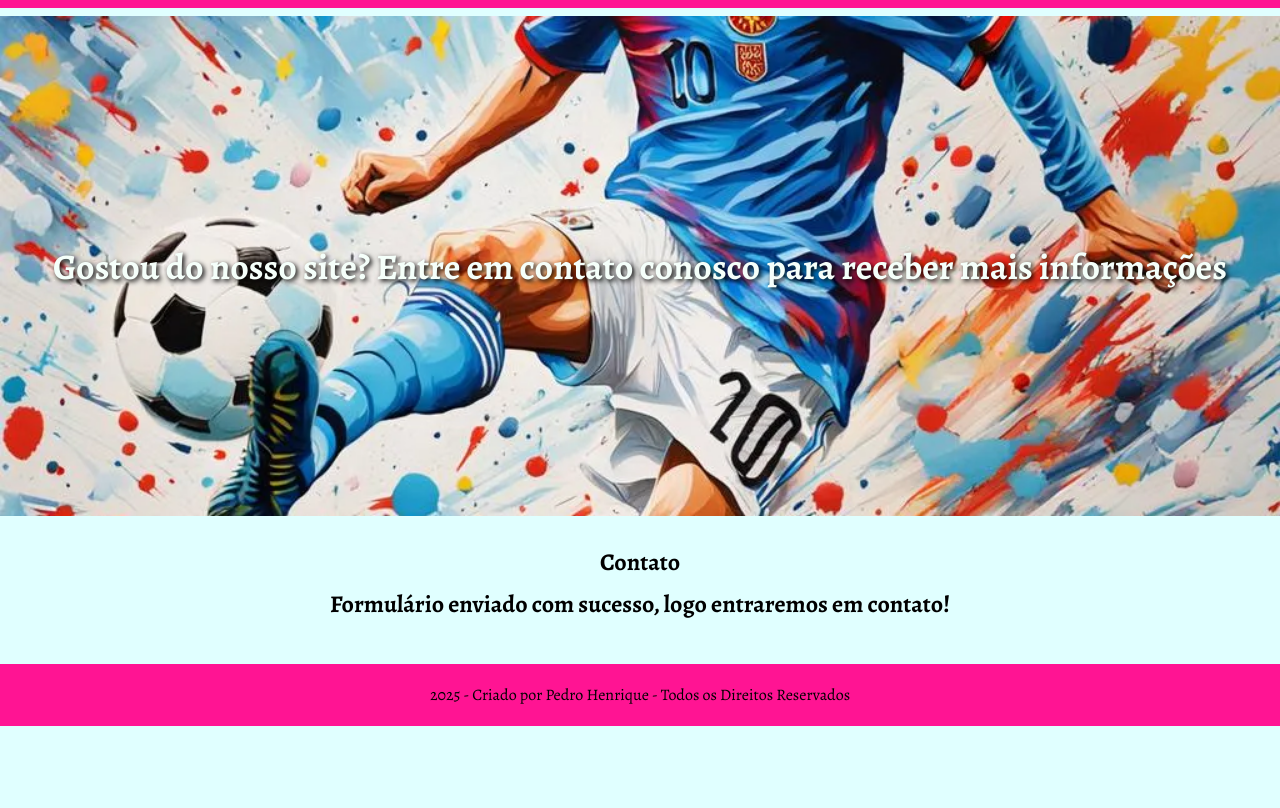
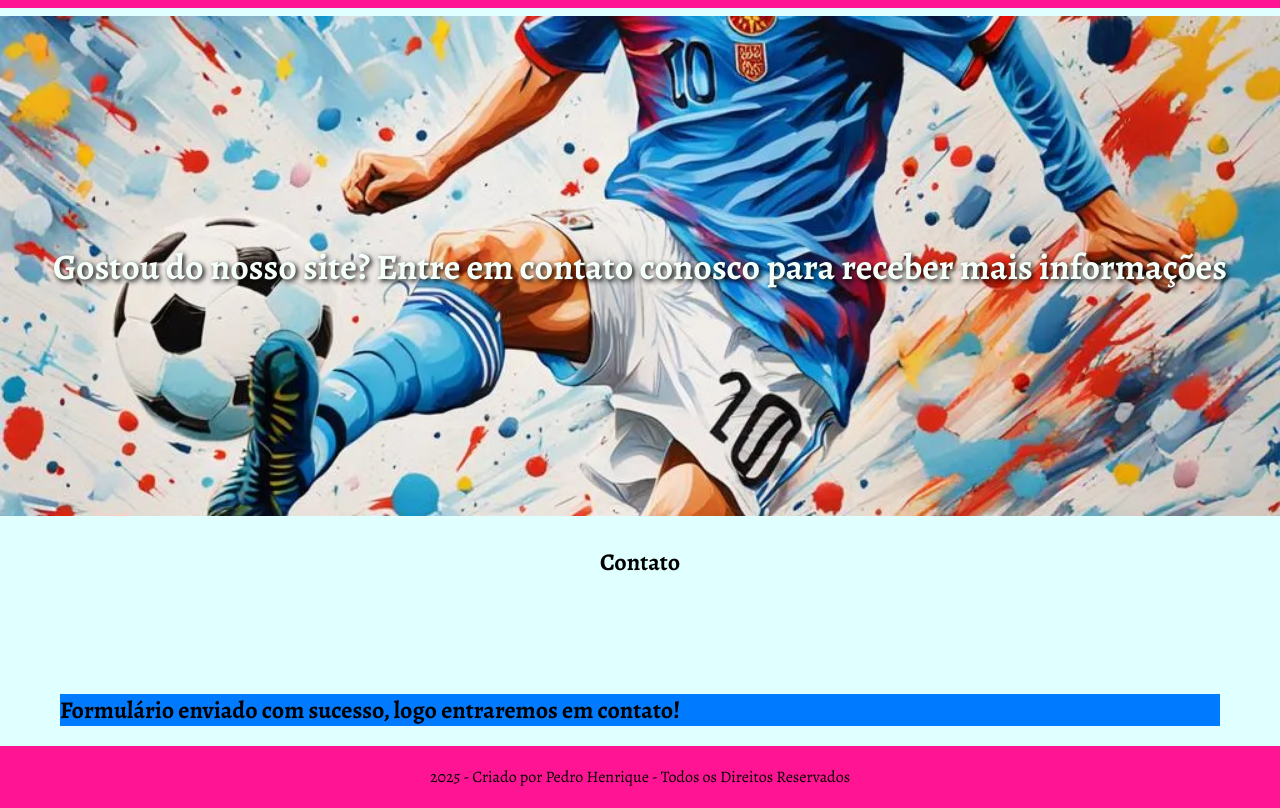
Before and after one commit to Pedro-Duarte77/Site-Messi, a plain HTML site: page enviadosucesso.html in a window 1280 px wide. Shown: the part 74-882 px from the top of the page. Before the commit the page ends 800 px from the top, so only its background shows below. Drawn offline with nearby package versions, Linux system fonts and the light colour scheme.

Commit message:
Add files via upload

```diff
--- a/css/style.css
+++ b/css/style.css
@@ -323,6 +323,11 @@ section{
     margin-top: 10px;
 }
 
+.centralizartxt{
+    margin-top: 10%;
+    background-color: #007bff;
+}
+
 .formulario-contato {
     background-color: #E0FFFF;
     padding: 30px;
--- a/enviadosucesso.html
+++ b/enviadosucesso.html
@@ -34,7 +34,7 @@
         <section id="contato">
             <div class="container">
                 <h1 class="centralizar">Contato</h1>
-                <h2 class="centralizar">Formulário enviado com sucesso, logo entraremos em contato!</h2>
+                <h2 class="centralizartxt">Formulário enviado com sucesso, logo entraremos em contato!</h2>
                 </div>
             </div>
         </section>
```
Also changed, not shown: contato.html (+1 -1 lines).
